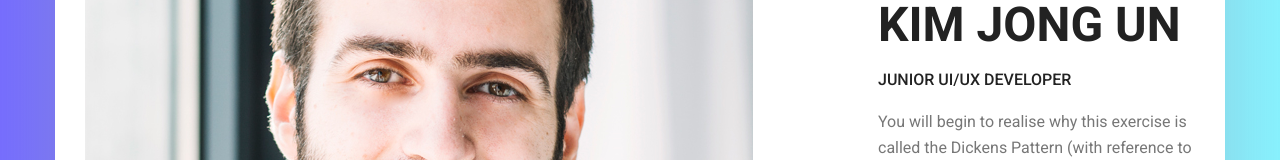
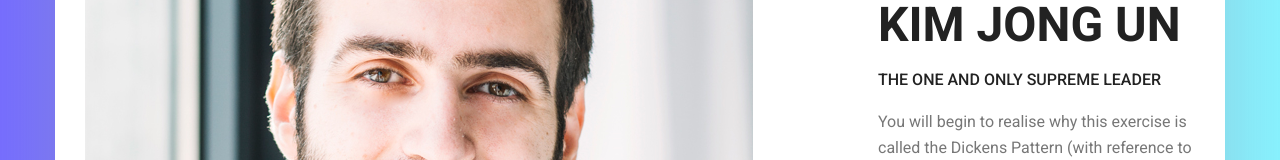
Before and after one commit to S8848/s8848.github.io, a plain HTML site: page index.html in a window 1280 px wide. Shown: the part 352-512 px from the top of the page. Drawn offline with Linux system fonts and the light colour scheme.

Commit message:
Update index.html

```diff
--- a/index.html
+++ b/index.html
@@ -76,7 +76,7 @@
 								<div class="personal_text">
 									<h6>Hello Everybody, i am</h6>
 									<h3>KIM JONG UN</h3>
-									<h4>Junior UI/UX Developer</h4>
+									<h4>THE ONE AND ONLY SUPREME LEADER</h4>
 									<p>You will begin to realise why this exercise is called the Dickens Pattern (with reference to the ghost showing Scrooge some different futures)</p>
 									<ul class="list basic_info">
 										<li><a href="#"><i class="lnr lnr-calendar-full"></i> 31st December, 1992</a></li>
```
